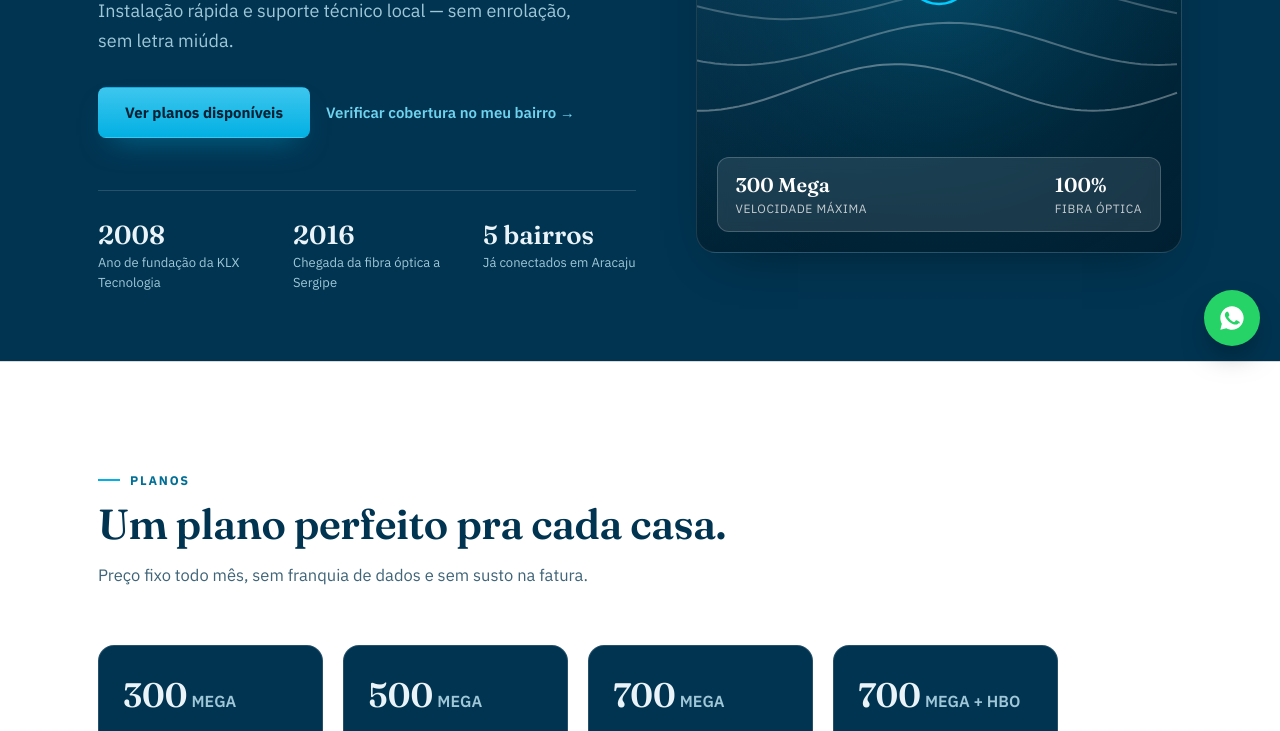
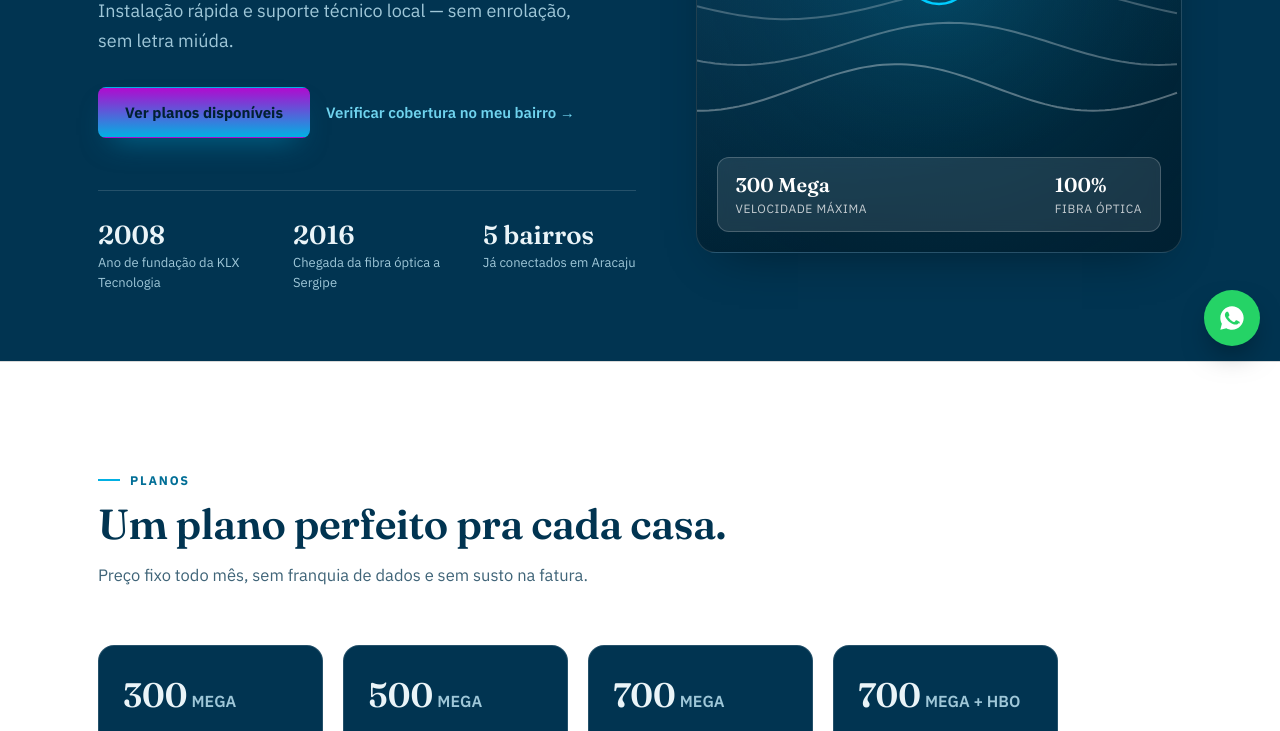
Before and after one commit to DinarteInacio/aju-net, a plain HTML site: page index.html in a window 1280 px wide. Shown: the part 434-1165 px from the top of the page. Drawn offline with Linux system fonts and the light colour scheme.

Commit message:
Update styles.css

```diff
--- a/assets/css/styles.css
+++ b/assets/css/styles.css
@@ -57,7 +57,7 @@ p{line-height:1.65;color:var(--ink-soft);margin:0;}
   white-space:nowrap;
 }
 .btn:focus-visible{outline:2px solid var(--signal);outline-offset:3px;}
-.btn-primary{background:linear-gradient(180deg,#3DC6EE 0%,var(--sun) 100%);color:var(--deep);box-shadow:0 14px 30px -14px rgba(2,176,227,.5);}
+.btn-primary{background:linear-gradient(180deg,#af0bcf 0%,var(--sun) 100%);color:var(--deep);box-shadow:0 14px 30px -14px rgba(2,176,227,.5);}
 .btn-primary:hover{background:var(--sun-deep);color:#fff;transform:translateY(-1px);}
 .btn-ghost{background:transparent;color:var(--ink);border-color:var(--line);}
 .btn-ghost:hover{border-color:var(--ink);}
```
